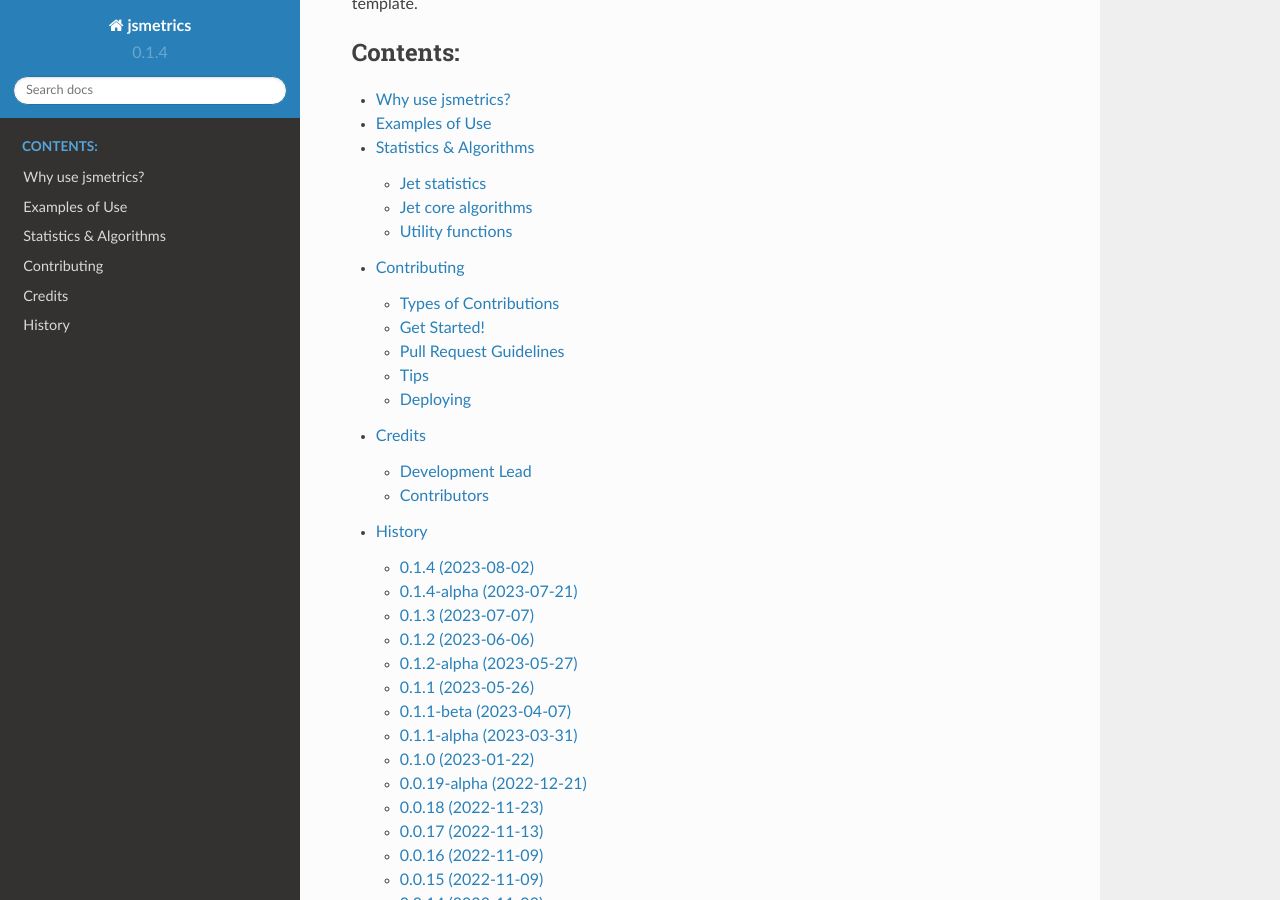
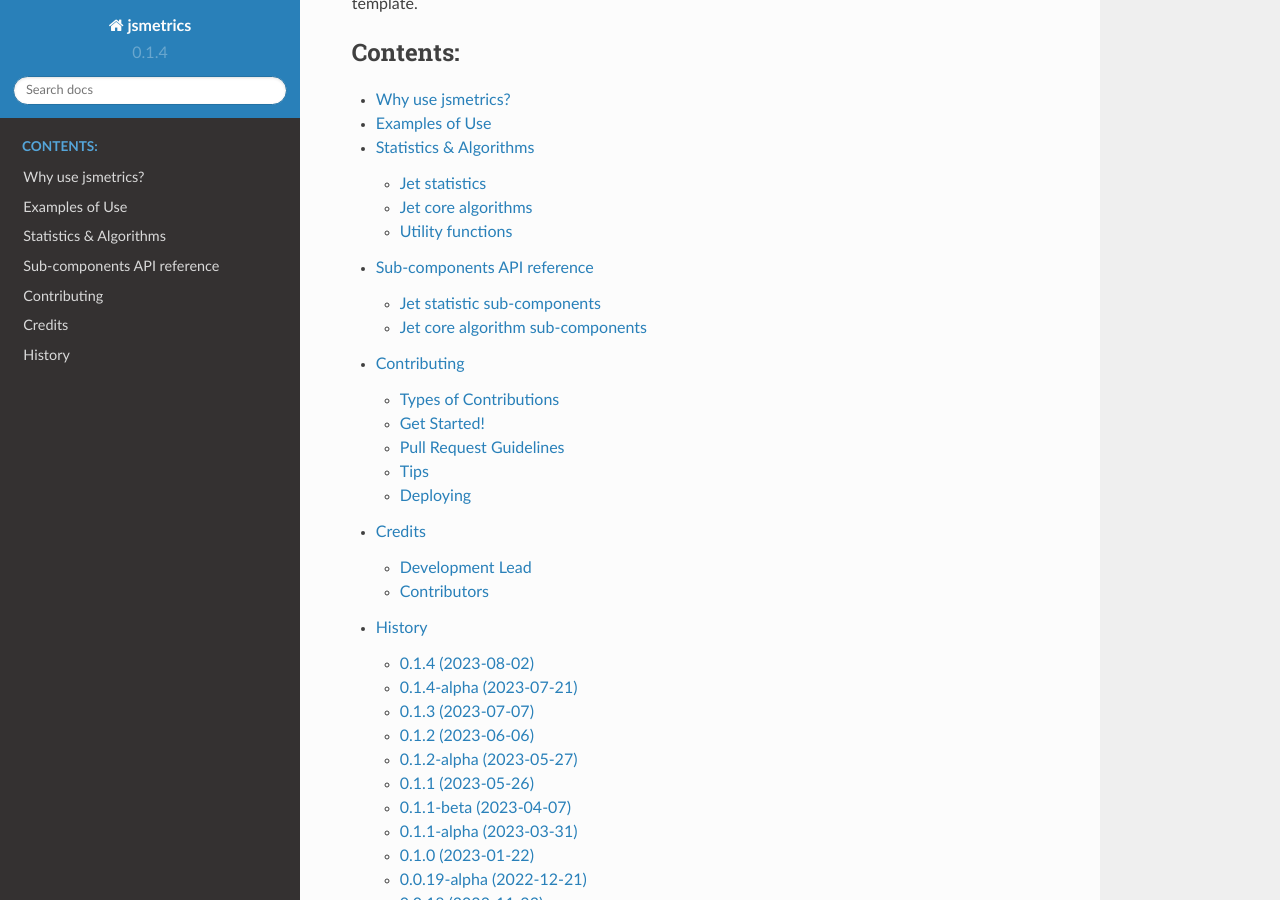
Before and after one commit to Thomasjkeel/jsmetrics, a Sphinx documentation site: the page built from docs/index.rst, in a window 1280 px wide and 900 px high, scrolled down 2664 px. Built offline with Sphinx 7.4.7 and the Read the Docs theme 2.0.0, drawn with Linux system fonts in a browser that asks for light colours; pages that are not in the unit, such as notebooks, are missing from menus; some of the changed lines change nothing that is shown.

Commit message:
add components file

```diff
--- /dev/null
+++ b/docs/components.rst
@@ -0,0 +1,29 @@
+============================
+Sub-components API reference
+============================
+
+All statistics and algorithms in this package are built ontop of functions which we refer to as sub-components.
+These sub-component functions should have one role (e.g. to calculate atmospheric mass at a given kPa level), and should be easy to build from.
+We have tried to make each sub-component as simple and single-use as possible, such that they could be used again to form future metrics implemented into the package.
+They are listed in full here.
+
+Jet statistic sub-components
+----------------------------
+
+.. automodule:: jsmetrics.metrics.jet_statistics_components
+   :members:
+   :imported-members:
+   :undoc-members:
+   :show-inheritance:
+   :noindex:
+
+
+Jet core algorithm sub-components
+---------------------------------
+
+.. automodule:: jsmetrics.metrics.jet_core_algorithms_components
+   :members:
+   :imported-members:
+   :undoc-members:
+   :show-inheritance:
+   :noindex:
--- a/docs/index.rst
+++ b/docs/index.rst
@@ -152,6 +152,7 @@
    statement
    usage
    metrics
+   components
    contributing
    authors
    history
--- a/docs/metrics.rst
+++ b/docs/metrics.rst
@@ -6,6 +6,8 @@
 
 .. _all metrics: https://github.com/Thomasjkeel/jsmetrics/blob/main/jsmetrics/details_for_all_metrics.py
 .. _issues: https://github.com/Thomasjkeel/jsmetrics/issues
+
+See the :ref:`Sub-components API reference` for more information about the implementation of the metrics included in this package
 
 
 Jet statistics
@@ -40,17 +42,6 @@
    :noindex:
 
 
-Jet statistic sub-components
-----------------------------
-
-.. automodule:: jsmetrics.metrics.jet_statistics_components
-   :members:
-   :imported-members:
-   :undoc-members:
-   :show-inheritance:
-   :noindex:
-
-
 Jet core algorithms
 ###################
 
@@ -69,16 +60,6 @@
 * == help needed
 
 .. automodule:: jsmetrics.metrics.jet_core_algorithms
-   :members:
-   :imported-members:
-   :undoc-members:
-   :show-inheritance:
-   :noindex:
-
-Jet core algorithm sub-components
----------------------------------
-
-.. automodule:: jsmetrics.metrics.jet_core_algorithms_components
    :members:
    :imported-members:
    :undoc-members:
```
